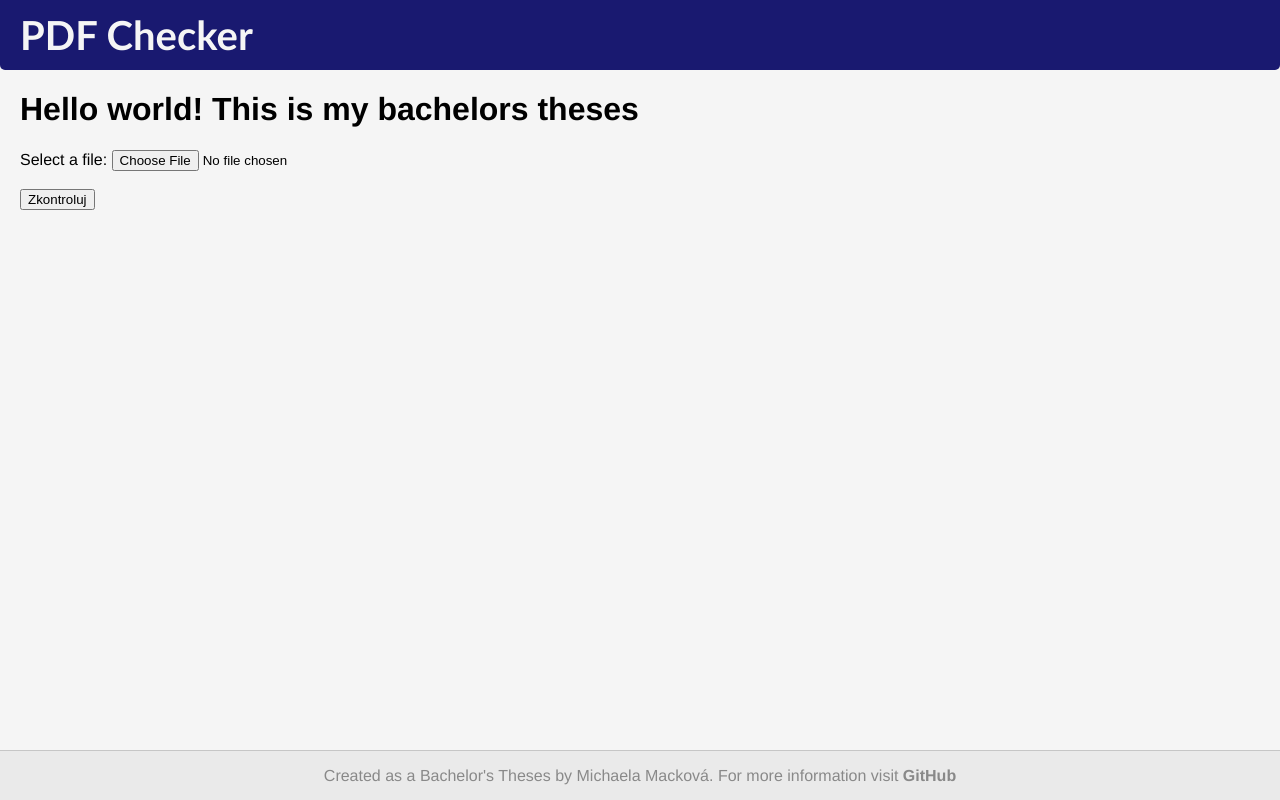
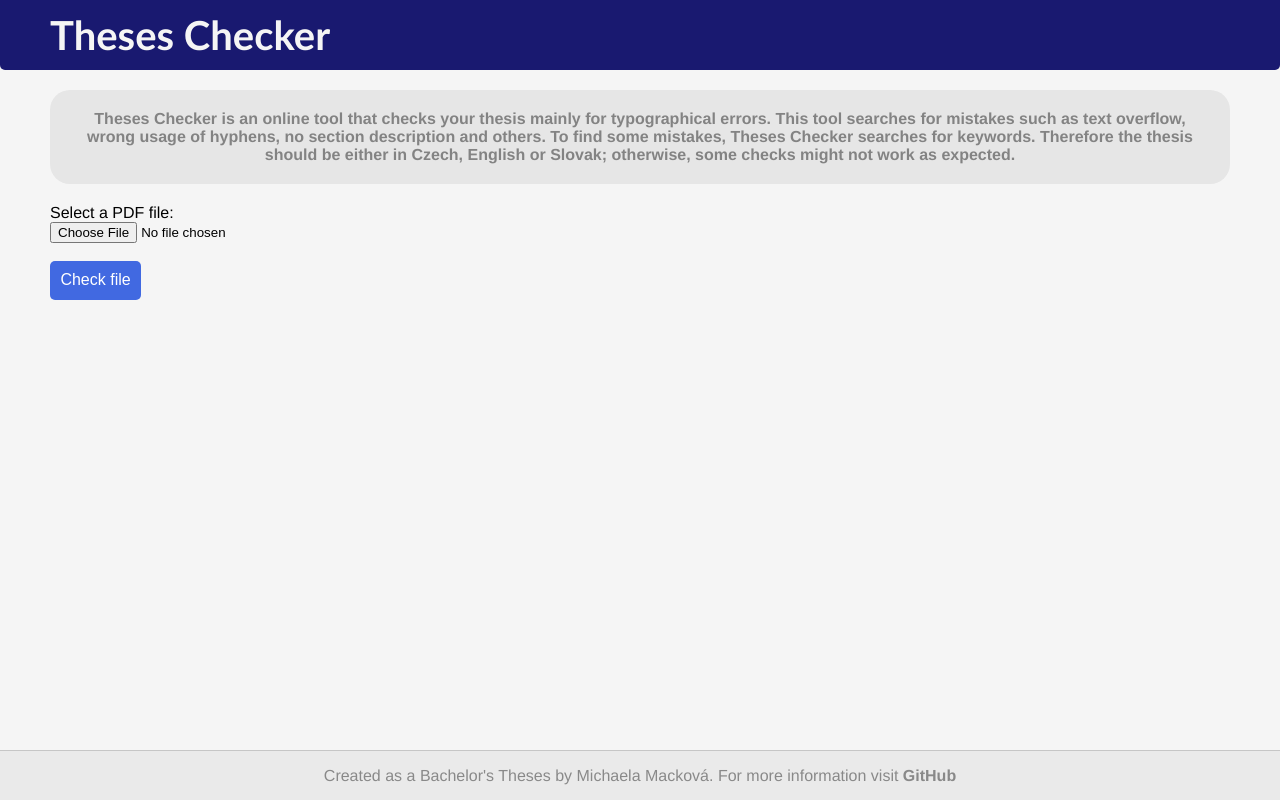
Before and after one commit to MichaelaMackova/Theses-Checker, a Django app: page / in a window 1280 px wide. Run offline with Django 4.2, Linux system fonts and the light colour scheme.

Commit message:
Web graphics + text info

```diff
--- a/src/web/static/css/base-style.css
+++ b/src/web/static/css/base-style.css
@@ -4,13 +4,15 @@
 
 body {
     margin: 0;
+    min-width: 365px;
     background-color:whitesmoke;
     font-family: Helvetica, Arial, sans-serif;
 }
 
 .page-content {
-    padding-left: 20px;
-    padding-right: 20px;
+    padding-left: 50px;
+    padding-right: 50px;
+    margin-top: 20px;
 }
 
 #page-grid{
@@ -35,7 +37,8 @@ body {
 #title {
     font-weight: 600;
     font-family: 'Gill Sans', 'Gill Sans MT', Calibri, 'Trebuchet MS', sans-serif;
-    margin-left: 0.5em;
+    margin-left: 50px;
+    margin-right: 50px;
     font-size: 40px;
     top: 50%;
     transform: translateY(-50%);
--- a/src/web/static/css/style.css
+++ b/src/web/static/css/style.css
@@ -27,3 +27,35 @@
     background-color: rgba(245, 245, 245, 0.75);
     z-index: 9;
 }
+
+.button{
+    background-color:royalblue;
+    color: white;
+    font-size: inherit;
+    padding: 0.65em;
+    border-radius: 5px;
+    border: none;
+    transition: ease-in-out 0.5s;
+}
+
+.button:hover{
+    background-color: rgb(46, 75, 164);
+    cursor: pointer;
+    transition: ease-in-out 0.5s;
+}
+
+.text{
+    color: rgb(131, 131, 131);
+    font-weight: bold;
+    text-align: center;
+    padding: 20px 30px;
+    background-color: rgb(230, 230, 230);
+    border-radius: 20px;
+    margin-bottom: 20px;
+}
+
+/* change loader color */
+.dot-pulse, .dot-pulse::after, .dot-pulse::before{
+    color: royalblue;
+    background-color: royalblue;
+}
--- a/src/web/templates/base.html
+++ b/src/web/templates/base.html
@@ -1,19 +1,19 @@
 <!DOCTYPE html>
-<html lang="cs-cz">
+<html lang="en">
 <head>
     <meta charset="UTF-8">
     <meta http-equiv="X-UA-Compatible" content="IE=edge">
     <meta name="viewport" content="width=device-width, initial-scale=1.0">
     {% load static %}
     <link rel="stylesheet" href="{% static 'style.css' %}"/>
-    <title>{% block title %}PDF checker{% endblock %}</title>
+    <title>{% block title %}Theses Checker{% endblock %}</title>
 </head>
 <body>
     <div id="page-grid">
 
         <header id="header">
             <div id="title">
-                <a href="{% url 'index' %}">PDF Checker</a>
+                <a href="{% url 'index' %}">Theses Checker</a>
             </div>
         </header>
 
--- a/src/web/templates/theses_checker/annotated.html
+++ b/src/web/templates/theses_checker/annotated.html
@@ -1,7 +1,10 @@
 {% extends "base.html" %}
 {% block body %}
 
-    <h1>{{ text }}</h1>
+    <div class="text">
+        Thank you for using Theses Checker. Please consider filling out this short
+        questionnaire <a href="https://forms.gle/wZyY7kYp6pqQBBrH7">https://forms.gle/wZyY7kYp6pqQBBrH7</a>
+    </div>
 
     <!-- {% load static %}
     <div id="pdf_view" style="display: none;">{{ pdf_name }}</div>
--- a/src/web/templates/theses_checker/index.html
+++ b/src/web/templates/theses_checker/index.html
@@ -1,14 +1,26 @@
 {% extends "base.html" %}
 {% block body %}
-    <h1>{{ text }}</h1>
+
+    <div class="text">
+        <!-- Theses Checker is an online tool that checks your thesis mainly for typographical errors.
+        This tool searches for mistakes such as text overflow, wrong usage of hyphen, ___ and others.
+        To find some mistakes Theses Checker searches for keywords therefore the thesis should
+        be either in Czech, English or Slovak otherwise some checks might not work as expected. -->
+
+        Theses Checker is an online tool that checks your thesis mainly for typographical errors.
+        This tool searches for mistakes such as text overflow, wrong usage of hyphens, no section
+        description and others.
+        To find some mistakes, Theses Checker searches for keywords. Therefore the thesis should be
+        either in Czech, English or Slovak; otherwise, some checks might not work as expected.
+    </div>
 
     <div class="container">
         <div class="box">
-            <form action="{% url 'checkPDF' %}" method="post" enctype="multipart/form-data">
+            <form onsubmit="loader()" action="{% url 'checkPDF' %}" method="post" enctype="multipart/form-data">
             {% csrf_token %}
-                <label for="file">Select a file:</label>
-                <input type="file" id="file" name="file" accept="application/pdf, .pdf" onchange="validatePdf(this)"><br><br>
-                <input onclick="loader()" type="submit" value="Zkontroluj">
+                <label for="file">Select a PDF file:</label><br>
+                <input type="file" id="file" name="file" accept="application/pdf, .pdf" onchange="validatePdf(this)" required><br><br>
+                <input class="button" type="submit" value="Check file">
             </form>
         </div>
 
```
